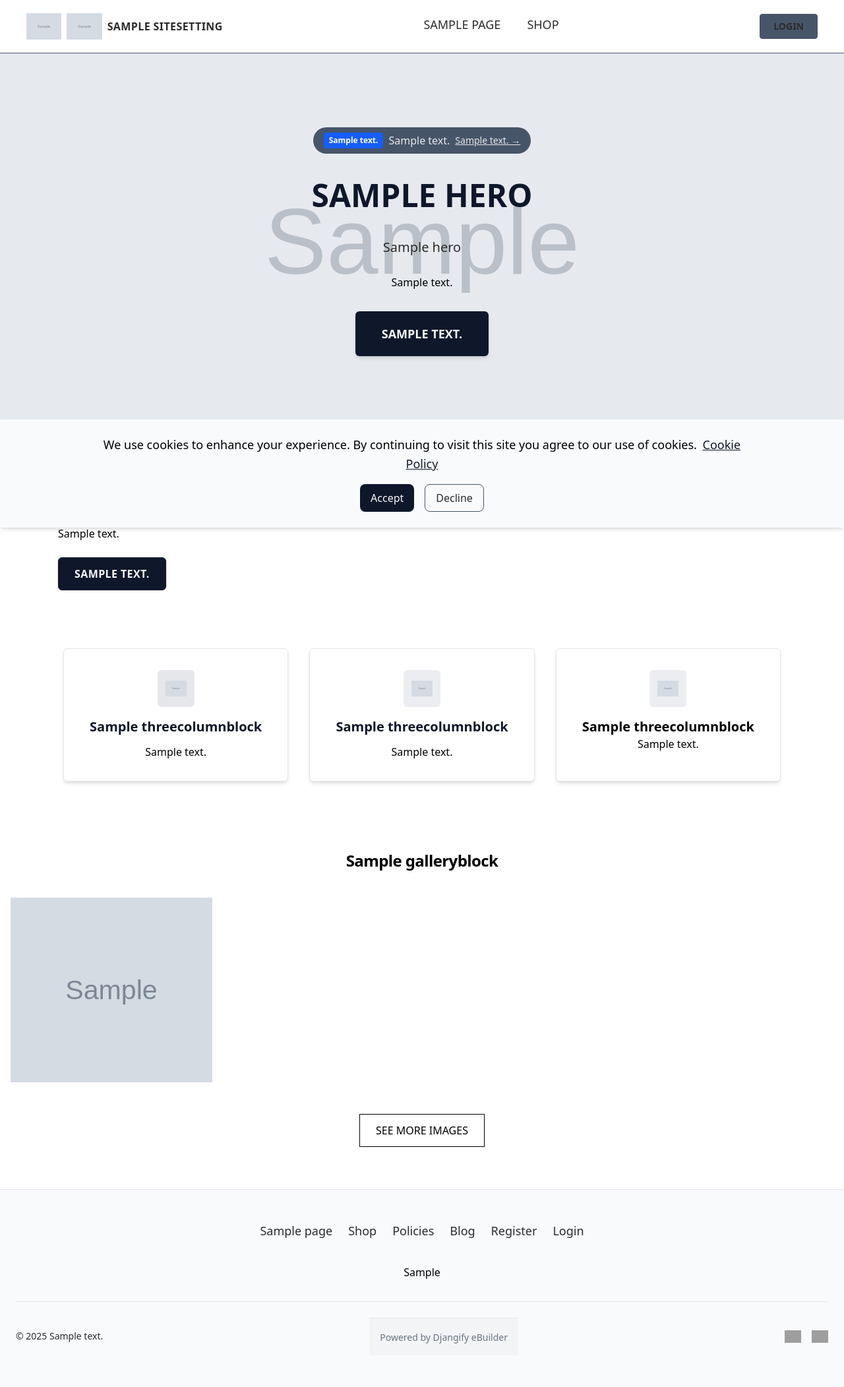
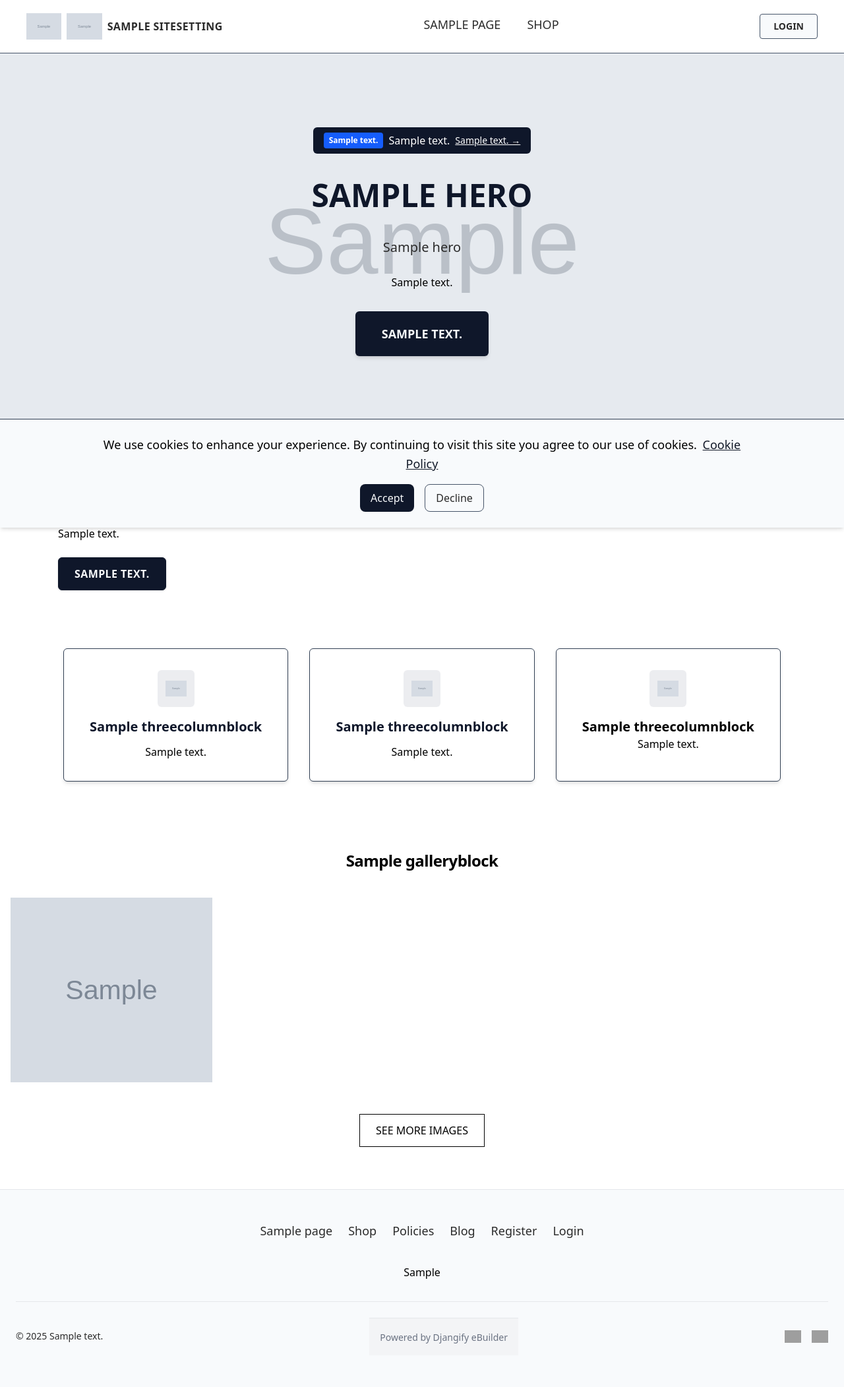
Before and after one commit to djangify/ebuilder, a Django app: page / in a window 1280 px wide. Shown: the whole page at 66% size. Run offline with Django 5.2, Linux system fonts and the light colour scheme; tables that the repository leaves empty hold one stand-in row (values such as "Sample post"); grey boxes marked "Sample" are stand-in pictures; some libraries are stand-ins or nearby versions; grey boxes are pictures that could not be loaded.

Commit message:
Update links in input.css and templates

```diff
--- a/blog/models.py
+++ b/blog/models.py
@@ -73,7 +73,7 @@ class Post(YouTubeVideoMixin, models.Model):
         max_length=500,
         blank=True,
         null=True,
-        help_text="External URL for product image (jpg/png only)",
+        help_text="External URL for product image (jpg/png/webp only)",
     )
     youtube_url = models.URLField(blank=True, null=True)
     thumbnail = models.ImageField(upload_to="blog/thumbnails/", null=True, blank=True)
--- a/pages/templates/pages/sections/content_blocks.html
+++ b/pages/templates/pages/sections/content_blocks.html
@@ -10,7 +10,7 @@
                         transition-all duration-300 hover:shadow-xl">
 
                 {% if block.col_1_image %}
-                <div class="w-14 h-14 mx-auto  bg-[color:var(--color-secondary)] rounded-md flex items-center justify-center mb-4 overflow-hidden">
+                <div class="w-14 h-14 mx-auto bg-[color:var(--color-accent)]/10 rounded-md flex items-center justify-center mb-4 overflow-hidden">
                     <img
                         src="{{ block.col_1_image.url }}"
                         alt="{{ block.col_1_title }}"
--- a/pages/templates/pages/sections/hero.html
+++ b/pages/templates/pages/sections/hero.html
@@ -20,7 +20,7 @@
     {% if hero_banner %}
     <div class="mb-6">
         <a href="{{ hero_banner.action_link }}"
-           class="inline-flex items-center text-[color:var(--color-secondary)] px-4 py-2 rounded-full bg-[color:var(--color-accent)] hover:bg-[color:var(--color-primary)]  hover:text-white transition">
+           class="inline-flex items-center text-white px-4 py-2 rounded-md bg-[color:var(--color-primary)] hover:bg-amber-100  hover:text-[color:var(--color-accent)] transition">
             {% if hero_banner.badge_text %}
                 <span class="px-2 py-1 mr-2 text-xs font-semibold rounded bg-blue-600 text-white">
                     {{ hero_banner.badge_text }}
--- a/static/css/output.css
+++ b/static/css/output.css
@@ -119,7 +119,7 @@
     --default-mono-font-family: var(--font-mono);
     --color-primary: #0f172a;
     --color-primary-contrast: #ffffff;
-    --color-secondary: #e5e7eb;
+    --color-secondary: #334155;
     --color-secondary-contrast: #111827;
     --color-accent: #475569;
     --color-accent-contrast: #ffffff;
@@ -129,6 +129,10 @@
     --color-font-main: #2b2b2b;
     --color-bg-default: #ffffff;
     --color-bg-contrast: #f1f5f9;
+    --color-link: #2563eb;
+    --color-link-hover: #1d4ed8;
+    --color-badge-rose: #fecdd3;
+    --color-badge-mint: #bbf7d0;
     --color-badge-yellow: #fef9c3;
     --color-badge-red-light: #fee2e2;
     --color-badge-red-text: #7f1d1d;
@@ -1909,6 +1953,13 @@
     &:hover {
       @media (hover: hover) {
         background-color: var(--color-secondary);
+      }
+    }
+  }
+  .hover\:bg-amber-100 {
+    &:hover {
+      @media (hover: hover) {
+        background-color: var(--color-amber-100);
       }
     }
   }
@@ -2580,13 +2631,13 @@
     margin-bottom: 0.25rem;
   }
   a {
-    color: --color-brand-secondary;
+    color: --color-link;
     transition-property: color, background-color, border-color, outline-color, text-decoration-color, fill, stroke, --tw-gradient-from, --tw-gradient-via, --tw-gradient-to;
     transition-timing-function: var(--tw-ease, var(--default-transition-timing-function));
     transition-duration: var(--tw-duration, var(--default-transition-duration));
     &:hover {
       @media (hover: hover) {
-        color: --color-brand-accent;
+        color: --color-link-hover;
       }
     }
   }
@@ -2832,6 +2883,11 @@
   syntax: "*";
   inherits: false;
   initial-value: 0 0 #0000;
+}
+@property --tw-outline-style {
+  syntax: "*";
+  inherits: false;
+  initial-value: solid;
 }
 @property --tw-blur {
   syntax: "*";
@@ -2950,6 +3006,7 @@
       --tw-ring-offset-width: 0px;
       --tw-ring-offset-color: #fff;
       --tw-ring-offset-shadow: 0 0 #0000;
+      --tw-outline-style: solid;
       --tw-blur: initial;
       --tw-brightness: initial;
       --tw-contrast: initial;
--- a/templates/account/logout.html
+++ b/templates/account/logout.html
@@ -25,7 +25,7 @@
 
     <p class="text-sm">
       <a href="{% url 'account_login' %}"
-         class="text-[color:var(--color-secondary)] hover:text-[color:var(--color-accent)] font-medium">
+         class="text-[color:var(--color-font-main)] hover:text-[color:var(--color-accent)] font-medium">
         Cancel and return to login
       </a>
     </p>
--- a/templates/error/404.html
+++ b/templates/error/404.html
@@ -7,7 +7,8 @@
 <section class="min-h-[70vh] flex flex-col justify-center items-center bg-[color:var(--color-light)] text-[color:var(--color-font-main)] px-6 py-16 text-center">
   <h1 class="text-7xl font-bold text-[color:var(--color-primary)] mb-4">404</h1>
   <h2 class="text-2xl font-semibold mb-4">Page Not Found</h2>
-  <p class="text-lg mb-10">The page you’re looking for doesn’t exist or may have been moved.</p>
+  <p class="text-lg mb-10">This site has been completely redesigned and the page you’re looking for doesn’t exist or may have been moved. </p>
+  <p>Some options for you:</p>
 
   <div class="flex flex-col sm:flex-row gap-4 justify-center mb-12">
     <a href="/" class="inline-flex items-center mt-12 gap-2 px-6 py-3 border border-[color:var(--color-accent)] text-[color:var(--color-accent)] rounded-md font-medium text-sm hover:bg-[color:var(--color-accent)] hover:text-[color:var(--color-secondary)] transition-colors">
--- a/templates/includes/navbar.html
+++ b/templates/includes/navbar.html
@@ -53,7 +53,7 @@
     <div class="flex items-center gap-5">
       {% if not request.user.is_authenticated %}
       <a href="{% url 'account_login' %}"
-         class="uppercase border bg-[color:var(--color-accent)] border-[color:var(--color-accent)] text-[color:var(--color-font-main)] text-xs sm:text-sm px-5 py-2 rounded font-bold hover:bg-[color:var(--color-secondary)] hover:border-[color:var(--color-secondary)] hover:text-[color:var(--color-light)] transition">
+         class="uppercase border bg-[color:var(--color-light)] border-[color:var(--color-accent)] text-[color:var(--color-font-main)] text-xs sm:text-sm px-5 py-2 rounded font-bold hover:bg-[color:var(--color-secondary)] hover:border-[color:var(--color-secondary)] hover:text-[color:var(--color-light)] transition">
         Login
       </a>
       {% else %}
```
Also changed, not shown: other parts of static/css/output.css (+43 -3 lines), static/src/input.css (+4 -3 lines).
